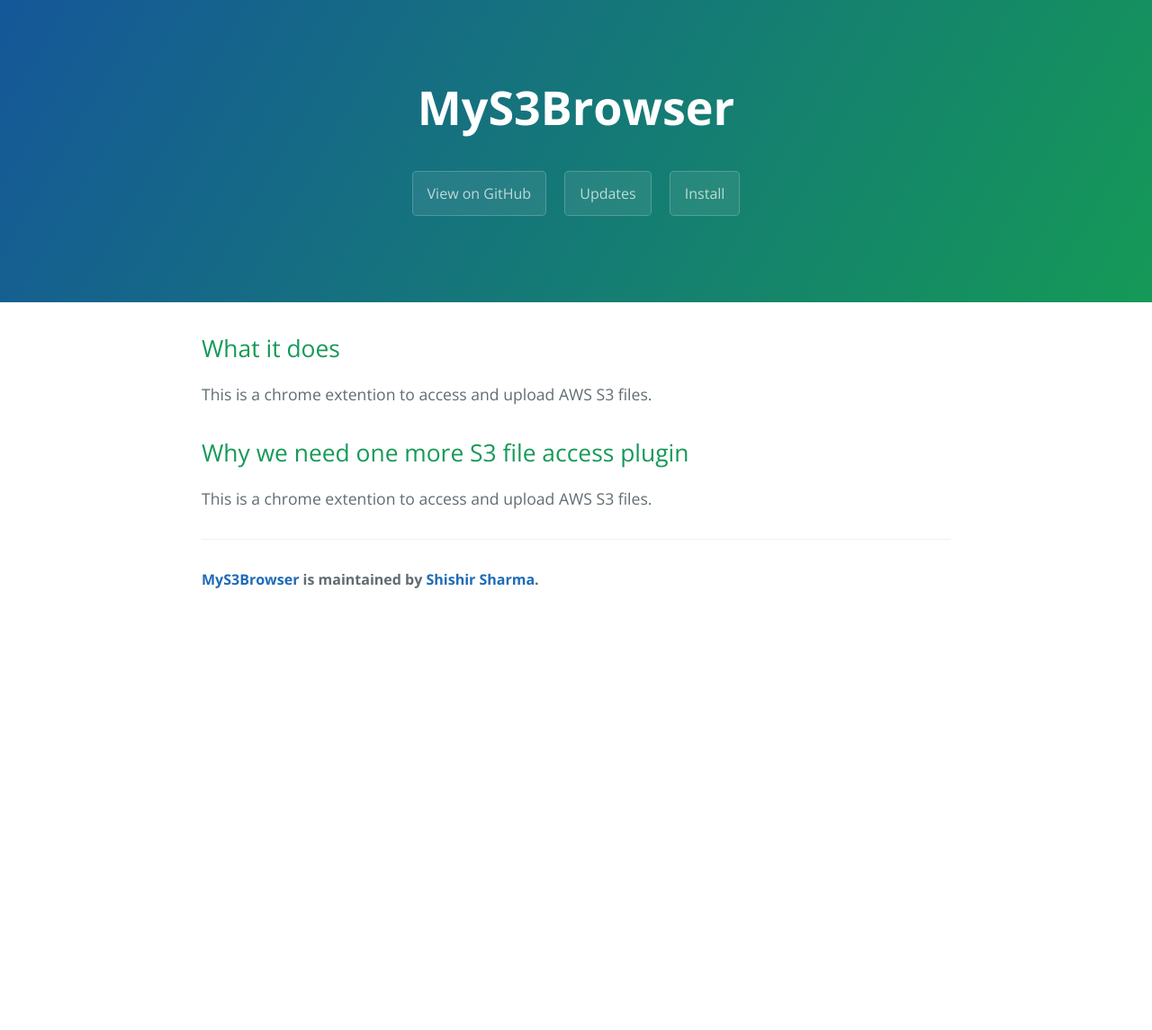
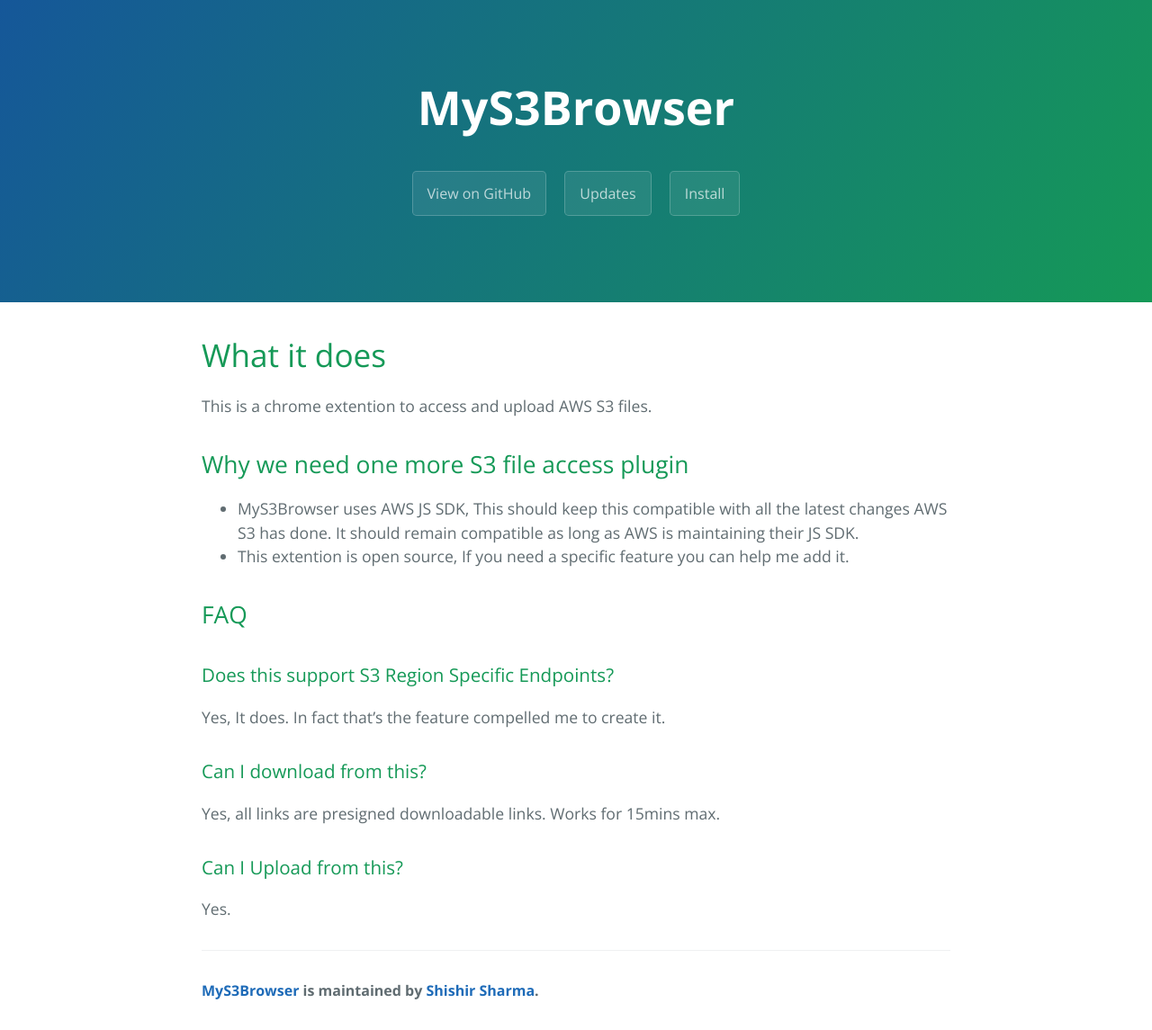
Before and after one commit to shishirsharma/MyS3Browser, a Jekyll site: the page built from docs/index.md, in a window 1280 px wide. Shown: the whole page at 90% size. Built offline with Jekyll 4.4.1, drawn with Linux system fonts in a browser that asks for light colours; before the commit the page ends 900 px from its top, so only the background shows below that.

Commit message:
Added readme

```diff
--- a/docs/index.md
+++ b/docs/index.md
@@ -5,13 +5,26 @@
 layout: default
 title: {{ site.name }}
 ---
-
-
-## What it does ##
+# What it does #
 
 This is a chrome extention to access and upload AWS S3 files.
 
 
 ## Why we need one more S3 file access plugin ##
 
-This is a chrome extention to access and upload AWS S3 files.
+* MyS3Browser uses AWS JS SDK, This should keep this compatible with all the latest changes AWS S3 has done. It should remain compatible as long as AWS is maintaining their JS SDK.
+* This extention is open source, If you need a specific feature you can help me add it.
+
+## FAQ ##
+
+### Does this support S3 Region Specific Endpoints? ###
+
+Yes, It does. In fact that's the feature compelled me to create it.
+
+### Can I download from this? ###
+
+Yes, all links are presigned downloadable links. Works for 15mins max.
+
+### Can I Upload from this? ###
+
+Yes.
```
Also changed, not shown: README.md.
